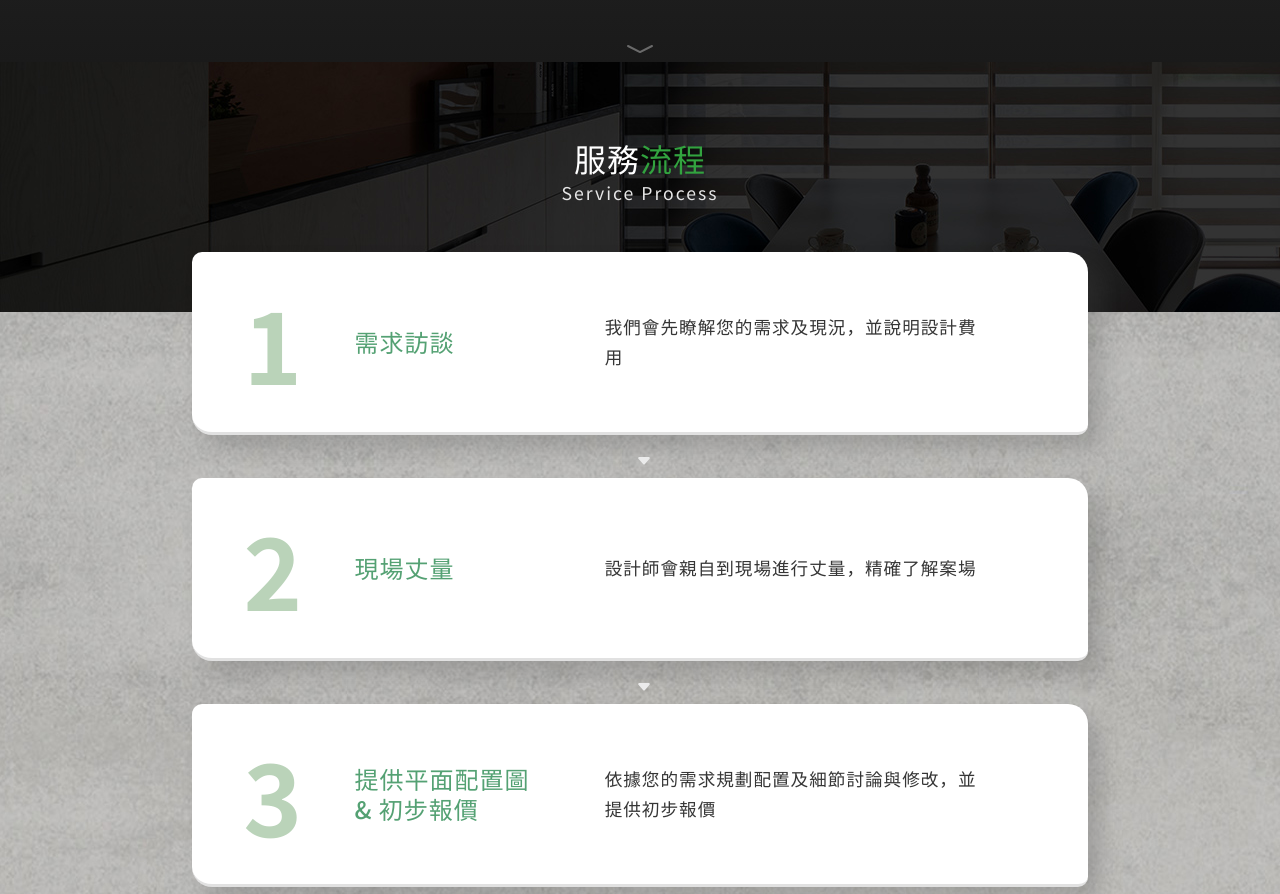
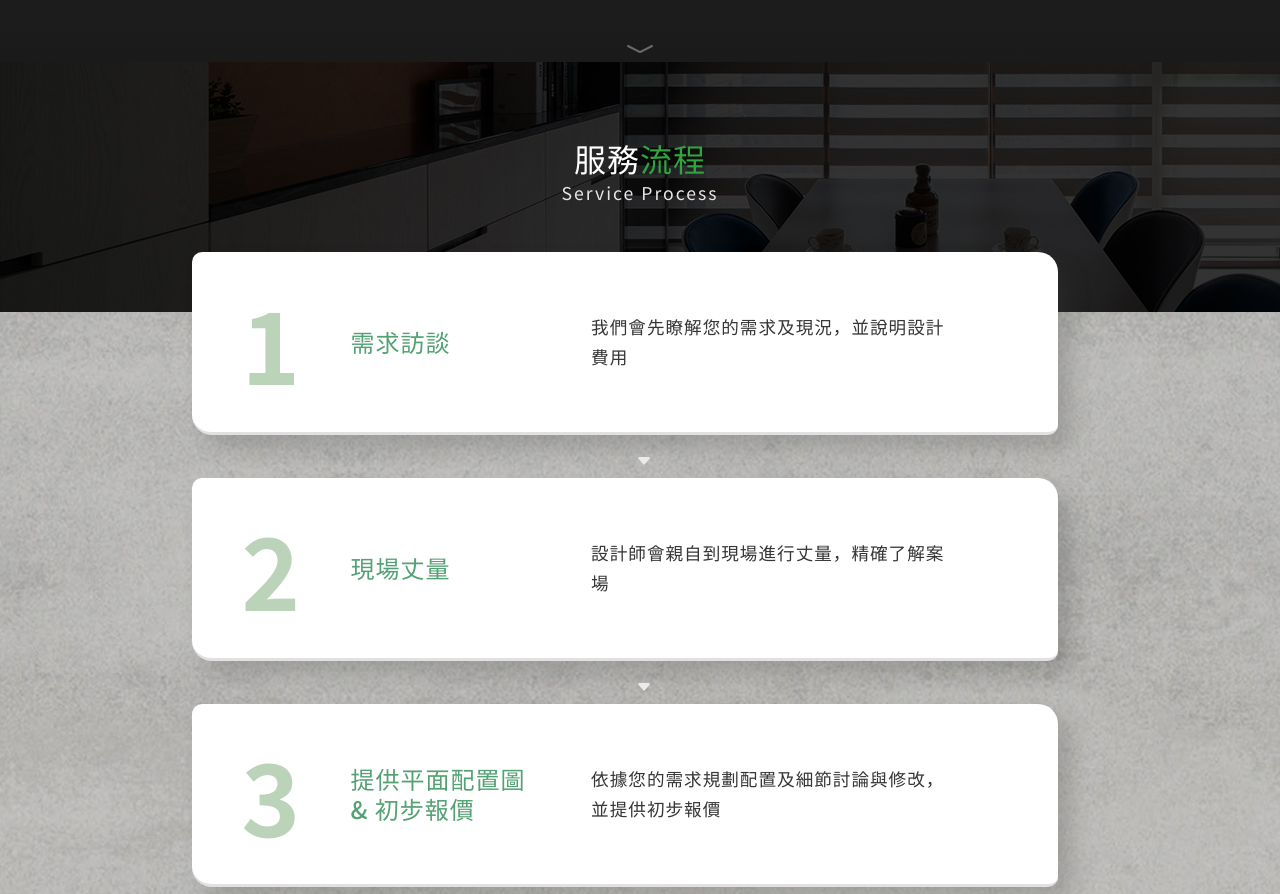
Before and after one commit to Yangder201/LeonCheng, a plain HTML site: page Portfolio/index.html in a window 1280 px wide. Shown: the part 2338-3232 px from the top of the page. Drawn offline with nearby package versions, Linux system fonts and the light colour scheme.

Commit message:
Add files via upload

```diff
--- a/Portfolio/css/index.css
+++ b/Portfolio/css/index.css
@@ -342,7 +342,7 @@ section {
 
 .case .item {
     flex: 1 1;
-    border-radius: 7px;
+    border-radius: 5px;
     background-size: cover;
     background-position: center;
     display: flex;
@@ -356,7 +356,7 @@ section {
     width: 100%;
     height: 100%;
     display: block;
-    border-radius: 7px;
+    border-radius: 5px;
     display: flex;
     justify-content: center;
     flex-wrap: wrap;
@@ -720,7 +720,30 @@ h2 {
 
 .sop-area {
     max-width: 100%;
-    margin: auto;
+    margin: auto 30px 0 0;
+    margin-bottom: 10px;
+    min-height: 50px;
+    color: #363636;
+    background: #ffffff;
+    display: flex;
+    flex-wrap: wrap;
+    justify-content: space-evenly;
+    padding: 40px 50px;
+    /* border-radius: 7px; */
+    border-top-left-radius: 10px;
+    border-bottom-right-radius: 10px;
+    border-bottom-left-radius: 20px;
+    border-top-right-radius: 20px;
+    box-shadow: 13px 13px 20px #4444443b;
+    /* border-bottom: 2px solid #a9a9a9; */
+    overflow: hidden;
+    border-bottom: 3px solid #e1e1e1;
+}
+
+
+.sop-area2 {
+    max-width: 100%;
+    margin: auto 0 0 30px;
     margin-bottom: 10px;
     min-height: 50px;
     color: #363636;
```
